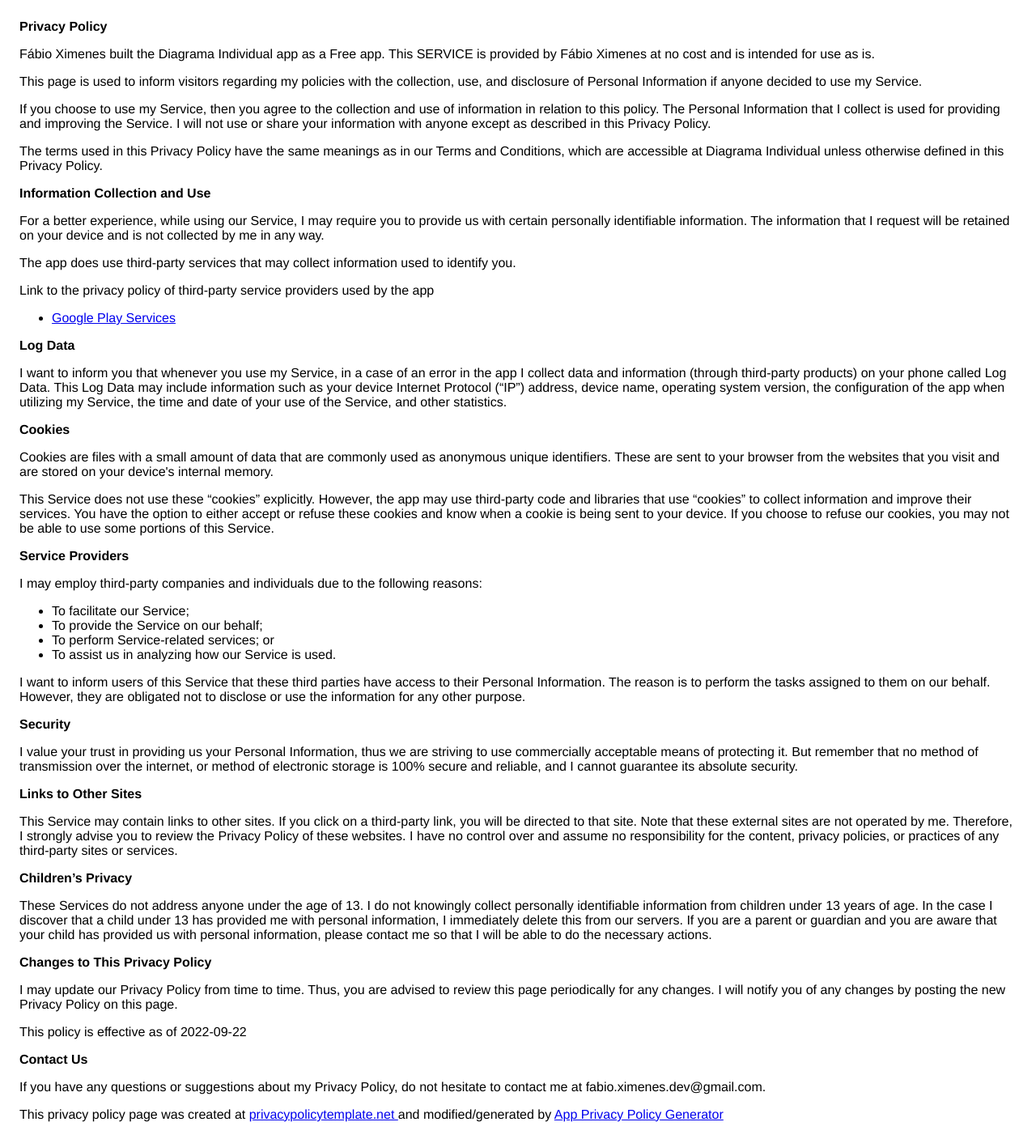
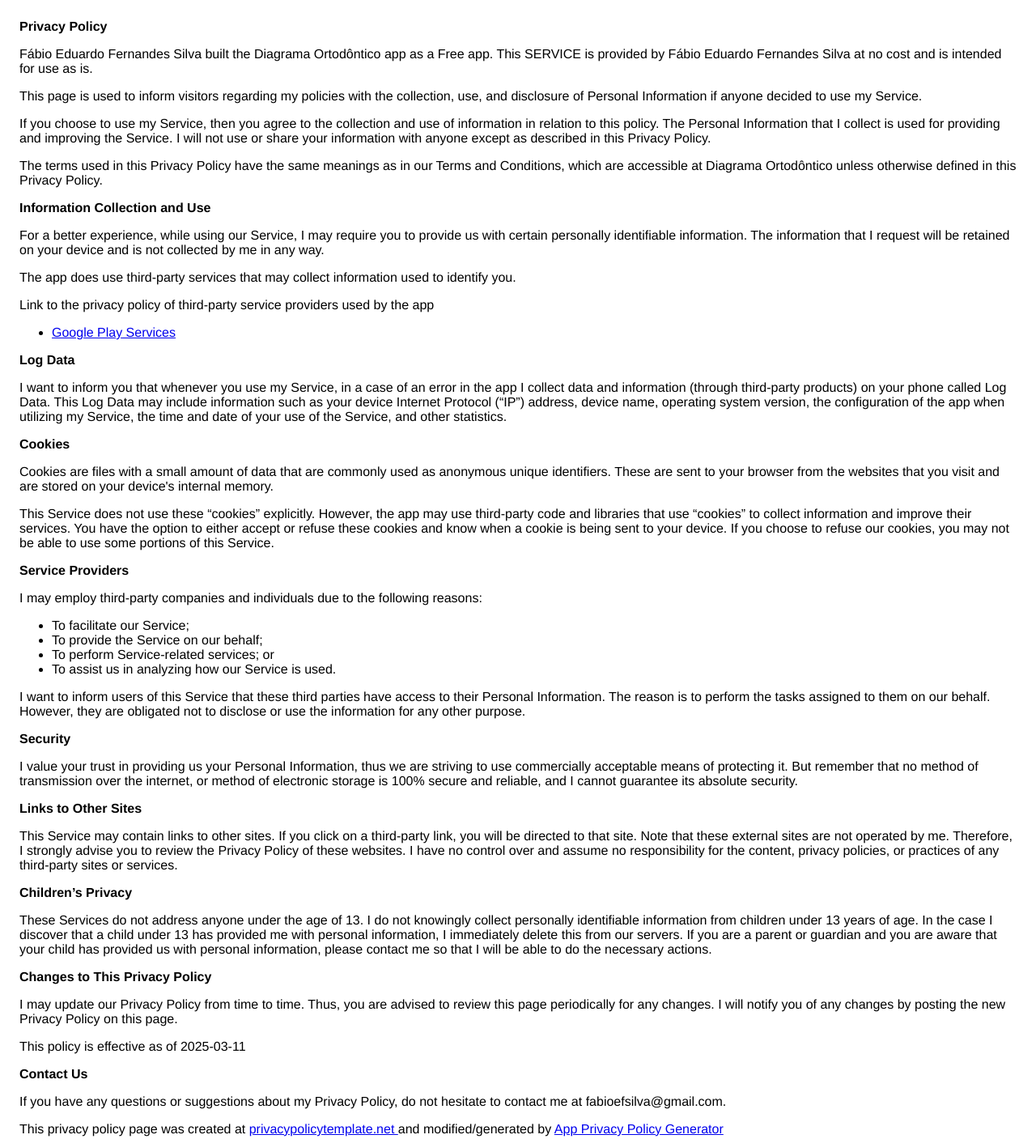
Before and after one commit to FabioXimenes/privacy_policy_orthodontics, a plain HTML site: page index.html in a window 1280 px wide. Shown: the whole page at 81% size. Drawn offline with Linux system fonts and the light colour scheme.

Commit message:
Update index.html

```diff
--- a/index.html
+++ b/index.html
@@ -8,9 +8,9 @@
     </head>
     <body>
     <strong>Privacy Policy</strong> <p>
-                  Fábio Ximenes built the Diagrama Individual app as
+                  Fábio Eduardo Fernandes Silva built the Diagrama Ortodôntico app as
                   a Free app. This SERVICE is provided by
-                  Fábio Ximenes at no cost and is intended for use as
+                  Fábio Eduardo Fernandes Silva at no cost and is intended for use as
                   is.
                 </p> <p>
                   This page is used to inform visitors regarding my
@@ -25,7 +25,7 @@
                 </p> <p>
                   The terms used in this Privacy Policy have the same meanings
                   as in our Terms and Conditions, which are accessible at
-                  Diagrama Individual unless otherwise defined in this Privacy Policy.
+                  Diagrama Ortodôntico unless otherwise defined in this Privacy Policy.
                 </p> <p><strong>Information Collection and Use</strong></p> <p>
                   For a better experience, while using our Service, I
                   may require you to provide us with certain personally
@@ -101,9 +101,9 @@
                   periodically for any changes. I will
                   notify you of any changes by posting the new Privacy Policy on
                   this page.
-                </p> <p>This policy is effective as of 2022-09-22</p> <p><strong>Contact Us</strong></p> <p>
+                </p> <p>This policy is effective as of 2025-03-11</p> <p><strong>Contact Us</strong></p> <p>
                   If you have any questions or suggestions about my
-                  Privacy Policy, do not hesitate to contact me at fabio.ximenes.dev@gmail.com.
+                  Privacy Policy, do not hesitate to contact me at fabioefsilva@gmail.com.
                 </p> <p>This privacy policy page was created at <a href="https://privacypolicytemplate.net" target="_blank" rel="noopener noreferrer">privacypolicytemplate.net </a>and modified/generated by <a href="https://app-privacy-policy-generator.nisrulz.com/" target="_blank" rel="noopener noreferrer">App Privacy Policy Generator</a></p>
     </body>
     </html>
```
